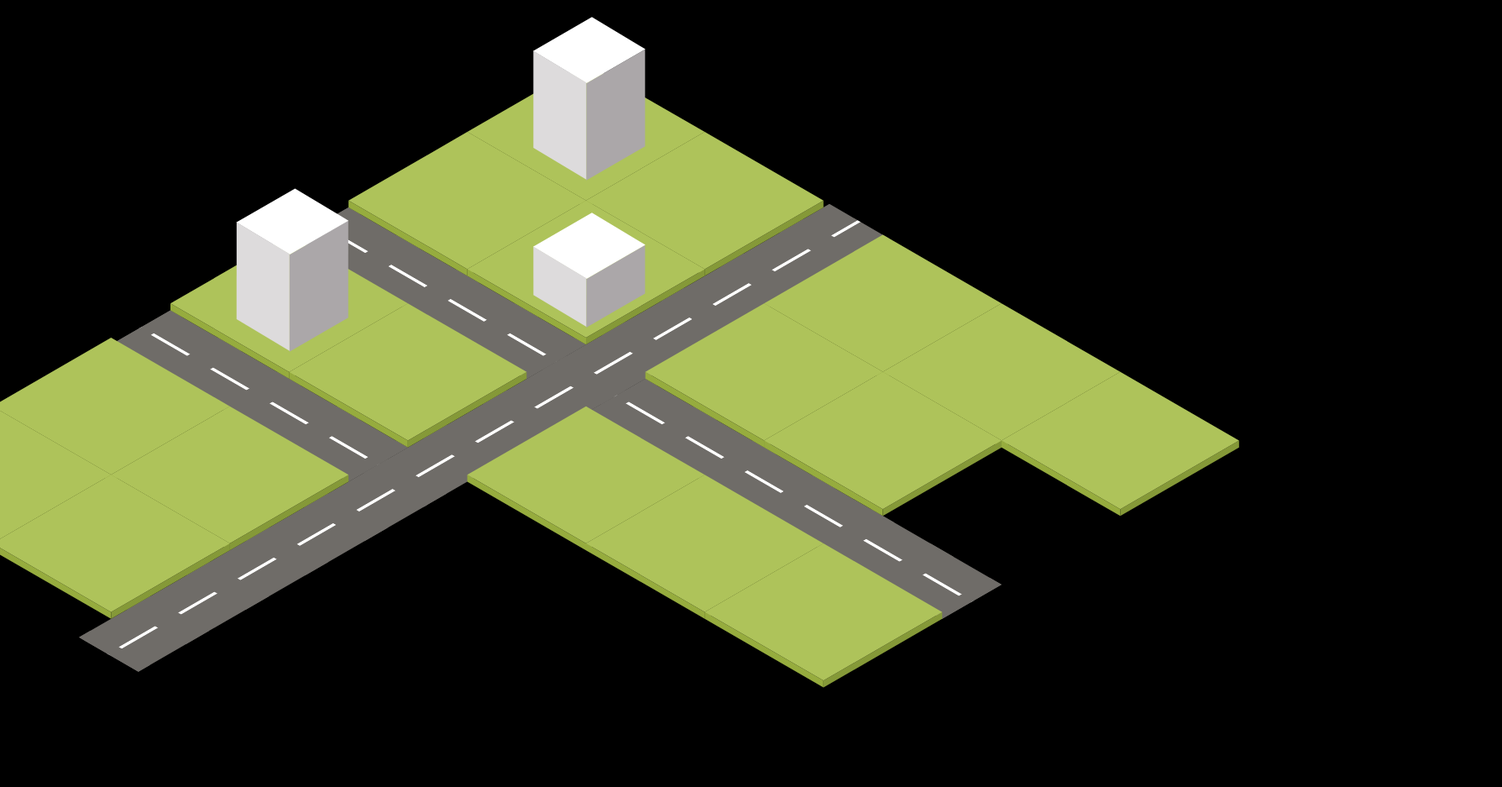
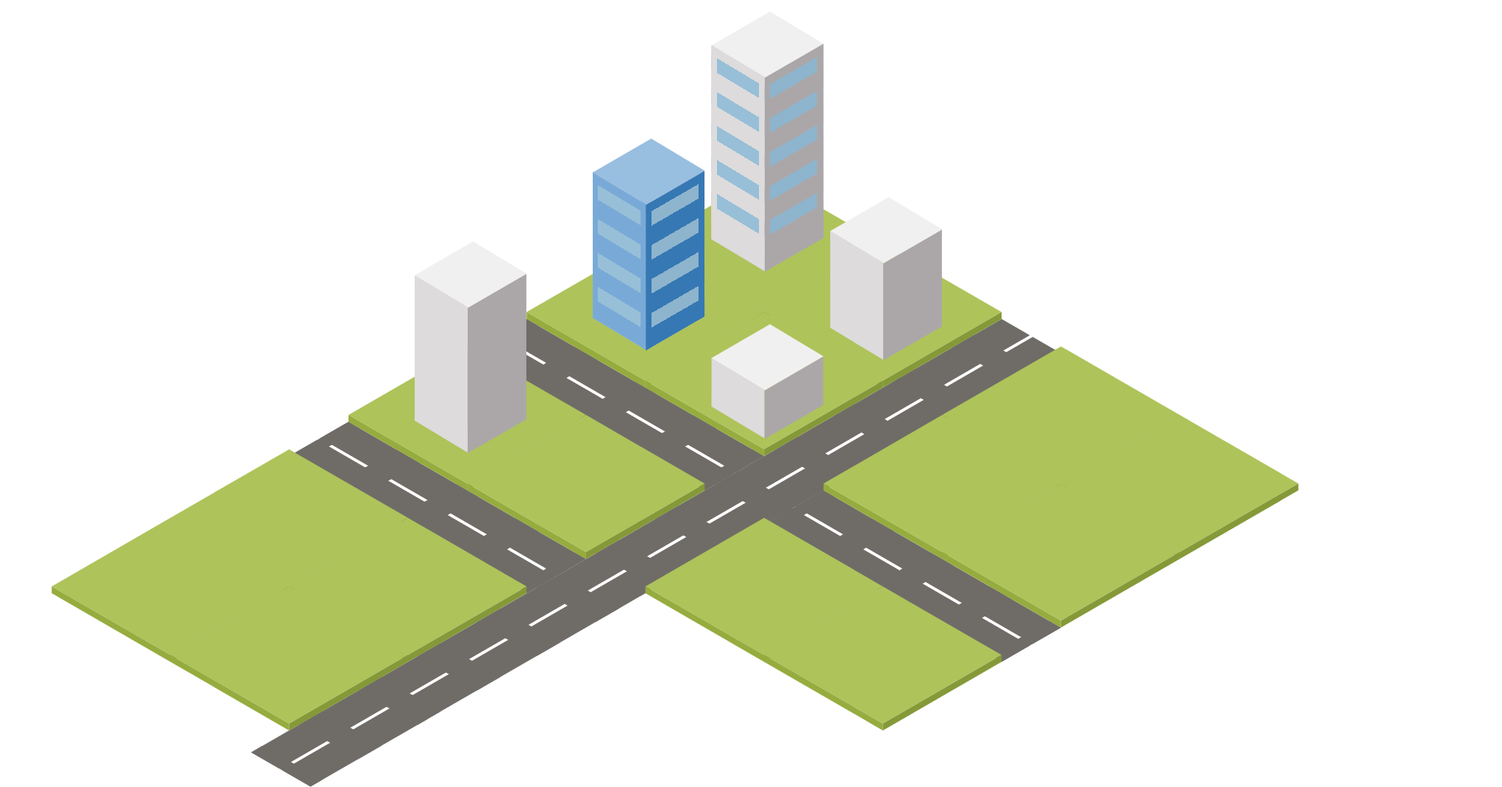
Before and after one commit to s12bt/csscity, a plain HTML site: page index.html in a window 1280 px wide. Shown: the whole page at 84% size, 1789 px wide, since content can reach past the window. Drawn offline with Linux system fonts and the light colour scheme.

Commit message:
add bill height, color and window

```diff
--- a/index.html
+++ b/index.html
@@ -7,34 +7,39 @@
 </head>
 <body>
 
+<div class="city">
   <div class="area">
     <div class="block wide2">
-    <div class="square">
-      <div class="bill1"></div>
+      <div class="address">
+        <div class="bill height400 colorWhite"></div>
       </div>
-    <div class="square"></div>
-    <div class="square"></div>
-    <div class="square">
-      <div class="bill2"></div>
+      <div class="address">
+        <div class="bill height300 colorBlue"></div>
+      </div>
+      <div class="address">
+        <div class="bill height200"></div>
+      </div>
+      <div class="address">
+        <div class="bill"></div>
       </div>
     </div>
 
     <div class="street"></div>
 
     <div class="block wide1">
-    <div class="square">
-      <div class="bill1"></div>
+      <div class="address">
+        <div class="bill height300"></div>
       </div>
-    <div class="square"></div>
+      <div class="address"></div>
     </div>
 
     <div class="street"></div>
 
     <div class="block wide2">
-    <div class="square"></div>
-    <div class="square"></div>
-    <div class="square"></div>
-    <div class="square"></div>
+      <div class="address"></div>
+      <div class="address"></div>
+      <div class="address"></div>
+      <div class="address"></div>
     </div>
   </div>
 
@@ -42,21 +47,21 @@
 
   <div class="area">
     <div class="block wide2">
-    <div class="square"></div>
-    <div class="square"></div>
-    <div class="square"></div>
-    <div class="square"></div>
-    <div class="square"></div>
+      <div class="address"></div>
+      <div class="address"></div>
+      <div class="address"></div>
+      <div class="address"></div>
     </div>
 
     <div class="street"></div>
 
     <div class="block wide1">
-    <div class="square"></div>
-    <div class="square"></div>
-    <div class="square"></div>
+      <div class="address"></div>
+      <div class="address"></div>
+    </div>
   </div>
 </div>
 
+
 </body>
 </html>
--- a/scss/_layers.scss
+++ b/scss/_layers.scss
@@ -2,9 +2,10 @@
 
 $layers: (
   base: 0,
-  street: -2,
+  street: 0,
   ground: (
-    depth: -1
+    depth: 100,
+    flat: 150
   ),
   building: (
     base: 200,
--- a/scss/_mixin.scss
+++ b/scss/_mixin.scss
@@ -1,12 +1,14 @@
 @mixin transformIsometric {
   transform: rotate(-30deg)
   skew(30deg)
-  scale(0.8165, 0.7071);
+  scale(0.8165, 0.7071)
+  translate(100px, 100px);
 }
 
 @mixin defaultGroundBase($groundColor: $grassColor) {
   position: relative;
   flex-shrink: 0;
+  z-index: layer-get("ground" "flat");
 
   width: $squareSize;
   height: $squareSize;
--- a/scss/_variables.scss
+++ b/scss/_variables.scss
@@ -3,5 +3,11 @@ $squareDepth: 10px;
 $streetWidth: 100px;
 
 $grassColor: #AEC35A;
+
 $streetBaseColor: #6F6C68;
 $streetLineColor: #FFF;
+
+$billStandardColor: #DDDBDC;
+$billBlueColor: #79AAD7;
+$billGreenColor: #B3CD82;
+$billWindowColor: transparentize(#86B8D6, 1-0.8);
--- a/scss/style.scss
+++ b/scss/style.scss
@@ -2,9 +2,10 @@
 @import "mixin";
 @import "layers";
 
-body {
+.city {
   @include transformIsometric;
-  background-color: #000;
+  z-index: layer-get("base");
+  margin-top: 200px;
 }
 
 
@@ -16,11 +17,9 @@ body {
   display: flex;
   flex-wrap: nowrap;
   flex-direction: row-reverse;
-  //max-width: $squareSize * 2;
 }
 
 .block {
-  //z-index: layer-get("base");
   flex-shrink: 0;
   position: relative;
   display: flex;
@@ -35,8 +34,7 @@ body {
   }
 }
 
-
-.square {
+.address {
   @include defaultGroundBase();
 }
 
@@ -55,9 +53,9 @@ body {
   background-repeat: repeat-y;
 }
 
-
 .avenue {
   position: relative;
+  right: $squareDepth;
   z-index: layer-get("street");
   width: 100%;
   height: 100px;
@@ -79,10 +77,182 @@ body {
   building
  */
 
-.bill1 {
-  @include standardBillBase();
+.bill {
+  position: absolute;
+  z-index: layer-get("building" "base");
+  bottom: 0;
+  left: 100px * 0.5;
+  width: 100px;
+  height: 100px;
+  transform: rotate(45deg) skewY(-45deg) scale(0.7, 1);
+  background-color: darken($billStandardColor, 20%);
+
+  &:before {
+    content: "";
+    position: absolute;
+    top: -115px;
+    right: 45px;
+    transform: skewX(35deg) scale(1, 1.3);
+
+    width: 100px;
+    height: 100px;
+    background-color: lighten($billStandardColor, 8%);
+  }
+
+  &:after {
+    content: "";
+    position: absolute;
+    left: -100px;
+    top: -130px;
+    width: 100px;
+    height: 100px;
+    transform: skewY(55deg) translate(5px, 57px) scaleX(0.9);
+    background-color: $billStandardColor;
+  }
+
+  /* building height */
+  @for $i from 1 through 4 {
+    $num: $i * 100;
+    &.height#{$num} {
+      left: #{$num * 0.5}px;
+      height: #{$num}px;
+      &:after {
+        height: #{$num}px;
+      }
+    }
+  }
+
+  /* building color */
+  // @ToDo refactor
+  &.colorWhite {
+    $billColor: $billStandardColor;
+    $billDarkColor: darken($billStandardColor, 20%);
+    $billLightColor: lighten($billStandardColor, 8%);
+
+    background-image:
+    linear-gradient(to bottom,
+      transparent,
+      transparent 90%,
+      $billDarkColor 90%,
+      $billDarkColor
+    ),
+    linear-gradient(to right,
+      $billDarkColor,
+      $billDarkColor 10%,
+      transparent 10%,
+      transparent 90%,
+      $billDarkColor 90%,
+      $billDarkColor
+    ),
+    repeating-linear-gradient(to bottom,
+      $billDarkColor,
+      $billDarkColor 20px,
+      $billWindowColor 20px,
+      $billWindowColor 50px,
+      $billDarkColor 50px,
+      $billDarkColor 70px
+    );
+
+    &:before {
+      background-color: $billLightColor;
+    }
+
+    &:after {
+      background-image:
+      linear-gradient(to bottom,
+        transparent,
+        transparent 90%,
+        $billColor 90%,
+        $billColor
+      ),
+      linear-gradient(to right,
+        $billColor,
+        $billColor 10%,
+        transparent 10%,
+        transparent 90%,
+        $billColor 90%,
+        $billColor
+      ),
+
+      repeating-linear-gradient(to bottom,
+        $billColor,
+        $billColor 20px,
+        $billWindowColor 20px,
+        $billWindowColor 50px,
+        $billColor 50px,
+        $billColor 70px
+      );
+    }
+  }
+
+  &.colorBlue {
+    $billColor: $billBlueColor;
+    $billDarkColor: darken($billBlueColor, 20%);
+    $billLightColor: lighten($billBlueColor, 8%);
+
+    background-image:
+    linear-gradient(to bottom,
+      transparent,
+      transparent 90%,
+      $billDarkColor 90%,
+      $billDarkColor
+    ),
+    linear-gradient(to right,
+      $billDarkColor,
+      $billDarkColor 10%,
+      transparent 10%,
+      transparent 90%,
+      $billDarkColor 90%,
+      $billDarkColor
+    ),
+    repeating-linear-gradient(to bottom,
+      $billDarkColor,
+      $billDarkColor 20px,
+      $billWindowColor 20px,
+      $billWindowColor 50px,
+      $billDarkColor 50px,
+      $billDarkColor 70px
+    );
+
+    &:before {
+      background-color: $billLightColor;
+    }
+
+    &:after {
+    background-image:
+      linear-gradient(to bottom,
+        transparent,
+        transparent 90%,
+        $billColor 90%,
+        $billColor
+      ),
+      linear-gradient(to right,
+        $billColor,
+        $billColor 10%,
+        transparent 10%,
+        transparent 90%,
+        $billColor 90%,
+        $billColor
+      ),
+
+      repeating-linear-gradient(to bottom,
+        $billColor,
+        $billColor 20px,
+        $billWindowColor 20px,
+        $billWindowColor 50px,
+        $billColor 50px,
+        $billColor 70px
+      );
+    }
+  }
+
+  &.colorGreen {
+    background-color: darken($billGreenColor, 20%);
+    &:before {
+      background-color: lighten($billGreenColor, 20%);
+    }
+    &:after {
+      background-color: $billGreenColor;
+    }
+  }
 }
-
-.bill2 {
-  @include standardBillBase(100px);
-}
```
Also changed, not shown: scss/style.css, 1 other file. Lines whose indentation alone changed are shown as unchanged.
